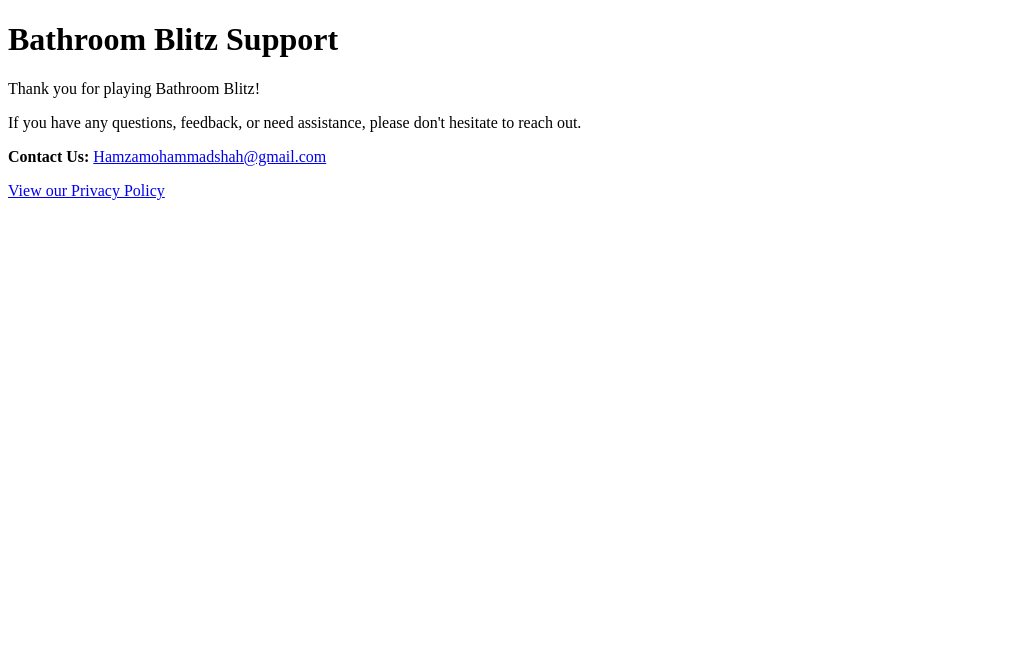
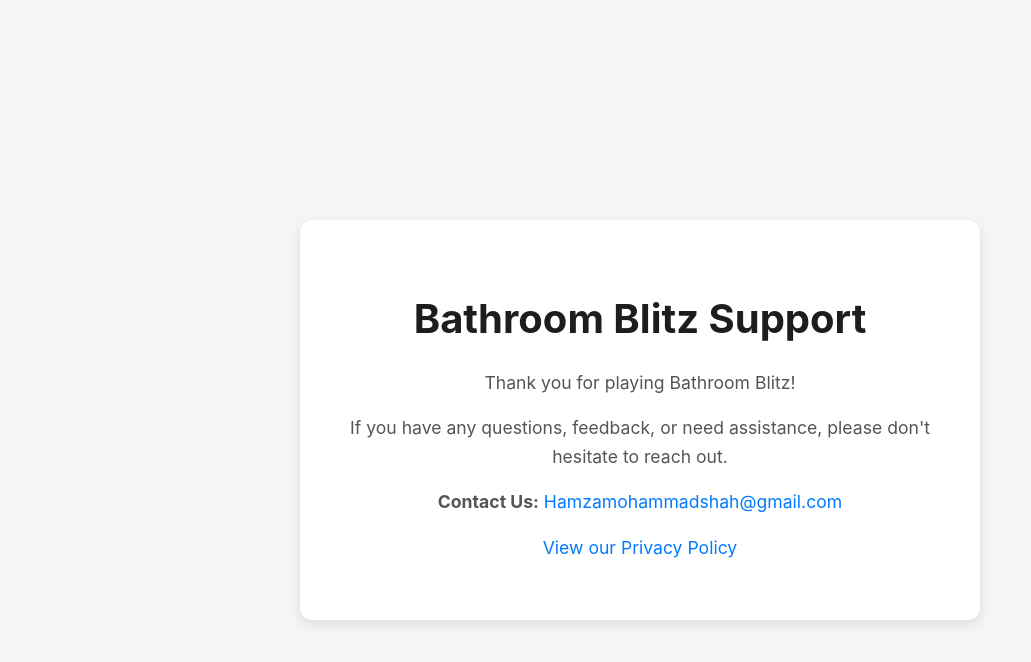
Before and after one commit to hamzarulez/BathroomBlitz-Support, a plain HTML site: page index.html in a window 1280 px wide. Shown: the whole page, without its empty margins (0-1031 px from the left). Drawn offline with Linux system fonts and the light colour scheme.

Commit message:
Update index.html

```diff
--- a/index.html
+++ b/index.html
@@ -5,7 +5,41 @@
     <meta name="viewport" content="width=device-width, initial-scale=1.0">
     <title>Bathroom Blitz Support</title>
     <style>
-        /* ... all the style code remains the same ... */
+        body {
+            font-family: -apple-system, BlinkMacSystemFont, "Segoe UI", Roboto, Helvetica, Arial, sans-serif;
+            line-height: 1.6;
+            margin: 0;
+            padding: 20px;
+            background-color: #f5f5f7;
+            color: #1d1d1f;
+            display: flex;
+            justify-content: center;
+            align-items: center;
+            min-height: 100vh;
+            text-align: center;
+        }
+        .container {
+            max-width: 600px;
+            padding: 40px;
+            background-color: #ffffff;
+            border-radius: 12px;
+            box-shadow: 0 4px 12px rgba(0,0,0,0.1);
+        }
+        h1 {
+            font-size: 2.5em;
+            margin-bottom: 10px;
+        }
+        p {
+            font-size: 1.1em;
+            color: #555;
+        }
+        a {
+            color: #007aff;
+            text-decoration: none;
+        }
+        a:hover {
+            text-decoration: underline;
+        }
     </style>
 </head>
 <body>
@@ -18,7 +52,7 @@
 
             <a href="mailto:Hamzamohammadshah@gmail.com">Hamzamohammadshah@gmail.com</a>
         </p>
-        <p><a href="privacy.html">View our Privacy Policy</a></p> <!-- This is the new line -->
+        <p><a href="privacy.html">View our Privacy Policy</a></p>
     </div>
 </body>
 </html>
```
